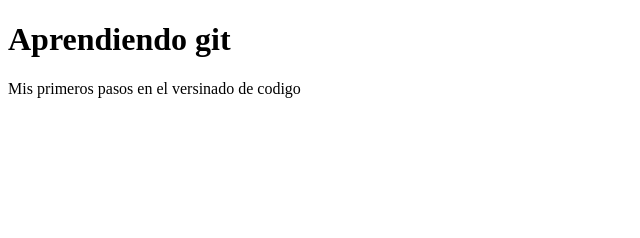
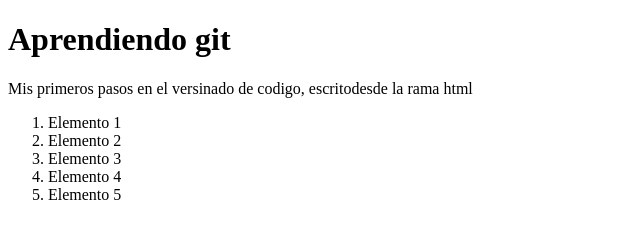
Before and after one commit to leonelangelv/youtube-git, a plain HTML site: page index.html in a window 1280 px wide. Shown: the whole page, without its empty margins (0-640 px from the left). Drawn offline with Linux system fonts and the light colour scheme.

Commit message:
Agregando index.js al index.html

```diff
--- a/index.html
+++ b/index.html
@@ -8,6 +8,14 @@
 </head>
 <body>
   <h1>Aprendiendo git</h1>
-  <p>Mis primeros pasos en el versinado de codigo</p>
+  <p>Mis primeros pasos en el versinado de codigo, escritodesde la rama html</p>
+  <ol>
+    <li>Elemento 1</li>
+    <li>Elemento 2</li>
+    <li>Elemento 3</li>
+    <li>Elemento 4</li>
+    <li>Elemento 5</li>
+  </ol>
+  <script src="index.js"></script>
 </body>
 </html>
```
